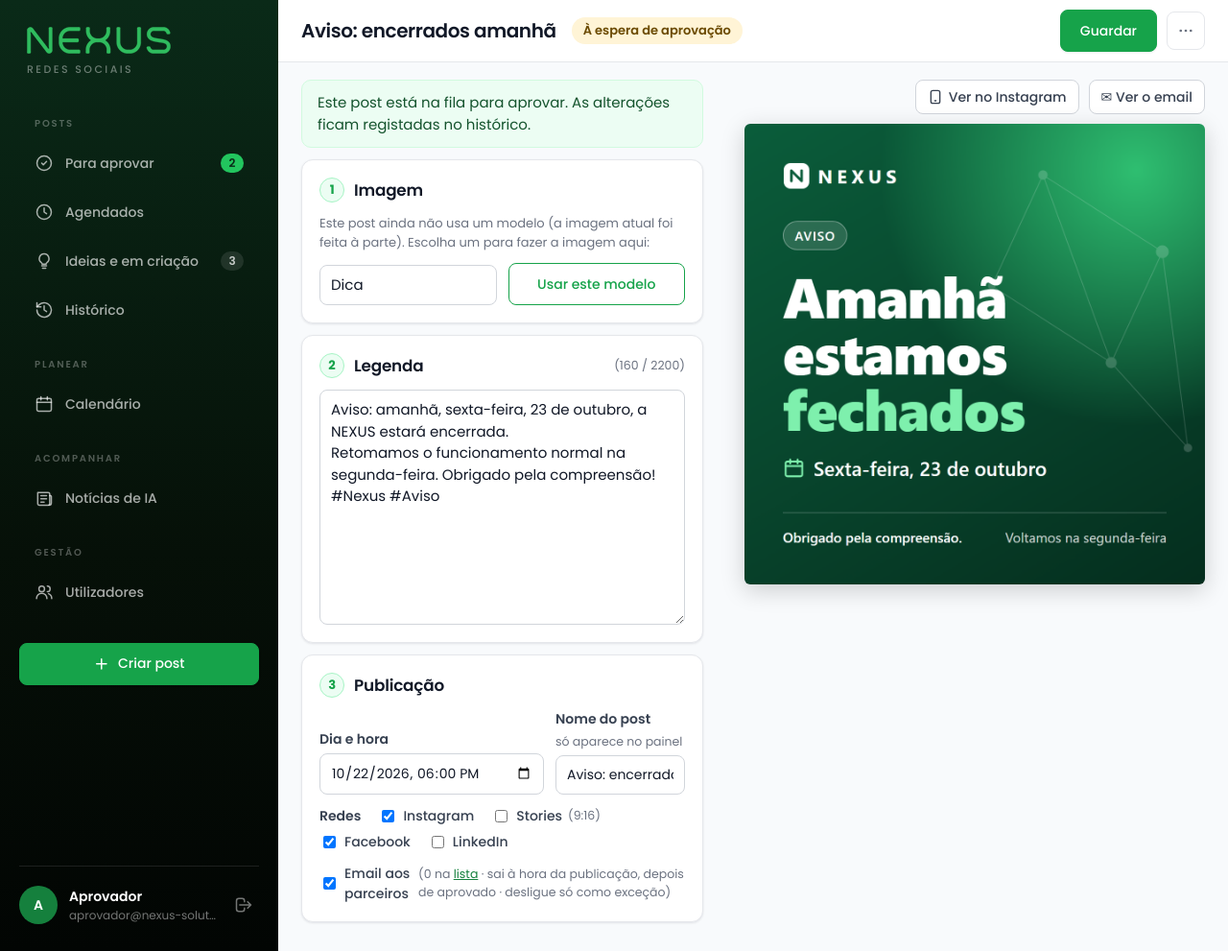
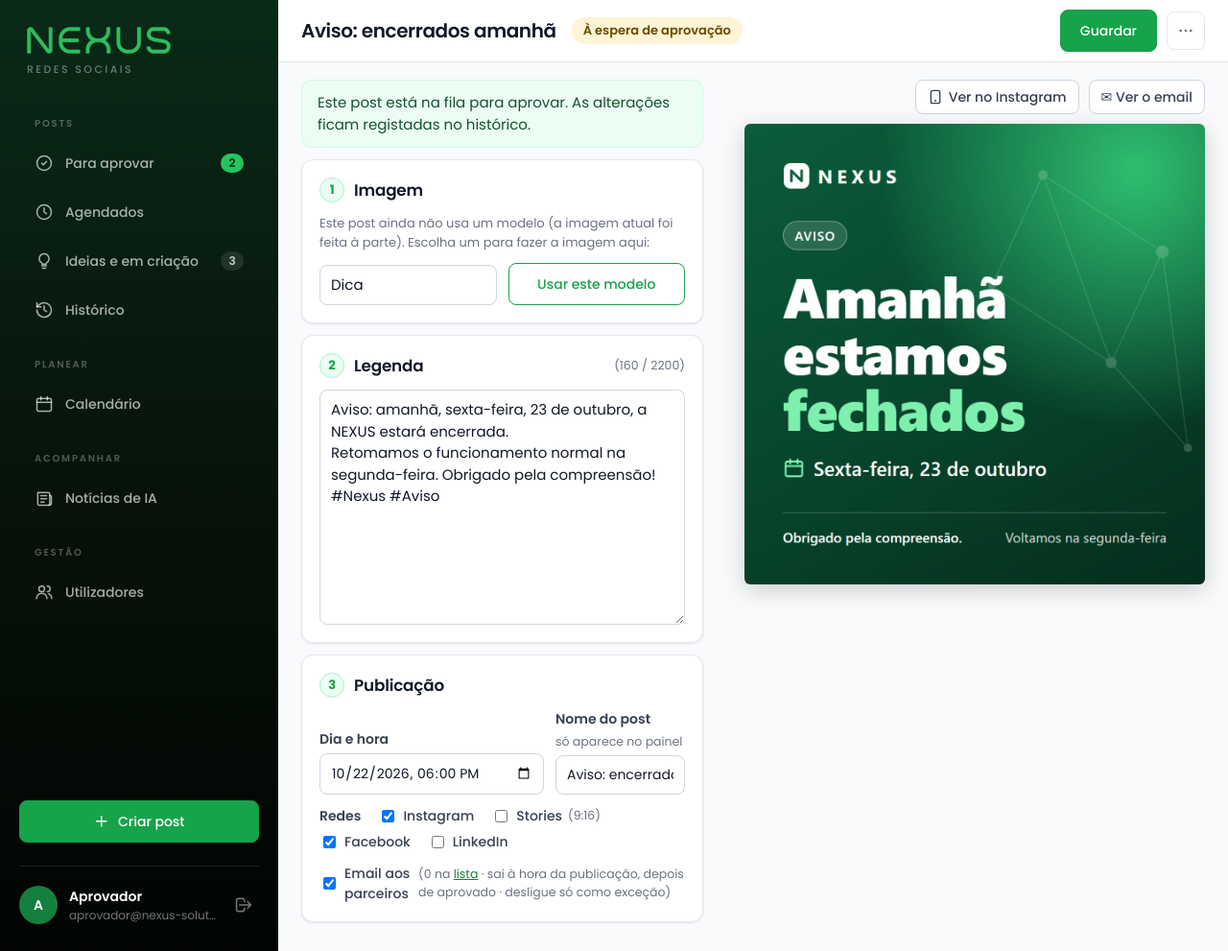
Before and after one commit to Nexus-Developer1/Nexus-Redes-Sociais, a Laravel app: page /posts/1/editar in a window 1280 px wide. Shown: the whole page at 96% size. Run offline with Laravel 12, Linux system fonts and the light colour scheme; a user stored in the database is signed in; data comes from the database, SQL or seed files in the repository; data that the repository does not hold is empty.

Commit message:
Painel: "Criar post" fixo em baixo na barra lateral
Co-Authored-By: Claude Opus 5.5 <noreply@anthropic.com>

```diff
--- a/painel-laravel/public/css/painel.css
+++ b/painel-laravel/public/css/painel.css
@@ -23,7 +23,9 @@ p { margin: 0; }
 .nav-num { margin-left: auto; min-width: 1.5rem; padding: 1px 8px; border-radius: 999px; text-align: center;
   font-size: .75rem; font-weight: 600; background: rgba(255,255,255,.10); color: rgba(255,255,255,.75); }
 .nav-num--forte { background: var(--lateral-barra); color: var(--verde-900); }
-.lateral__criar { display: flex; align-items: center; justify-content: center; gap: .5rem; width: 100%; margin-top: 1.5rem; padding-top: .75rem; padding-bottom: .75rem; }
+/* "Criar post" fica fixo em baixo, logo acima da pessoa (o menu estica-se e o margin-top: auto empurra-o) */
+.lateral__criar { display: flex; align-items: center; justify-content: center; gap: .5rem; width: 100%; margin-top: auto; padding-top: .75rem; padding-bottom: .75rem; }
+.lateral__nav > :nth-last-child(2) { margin-bottom: 1.5rem; } /* espaço mínimo se o menu for comprido */
 .lateral__criar svg { width: 1.1rem; height: 1.1rem; }
 .lateral__marca, .lateral__avatar, .lateral__quem { text-decoration: none; }
 .lateral__quem { display: flex; flex-direction: column; }
```
